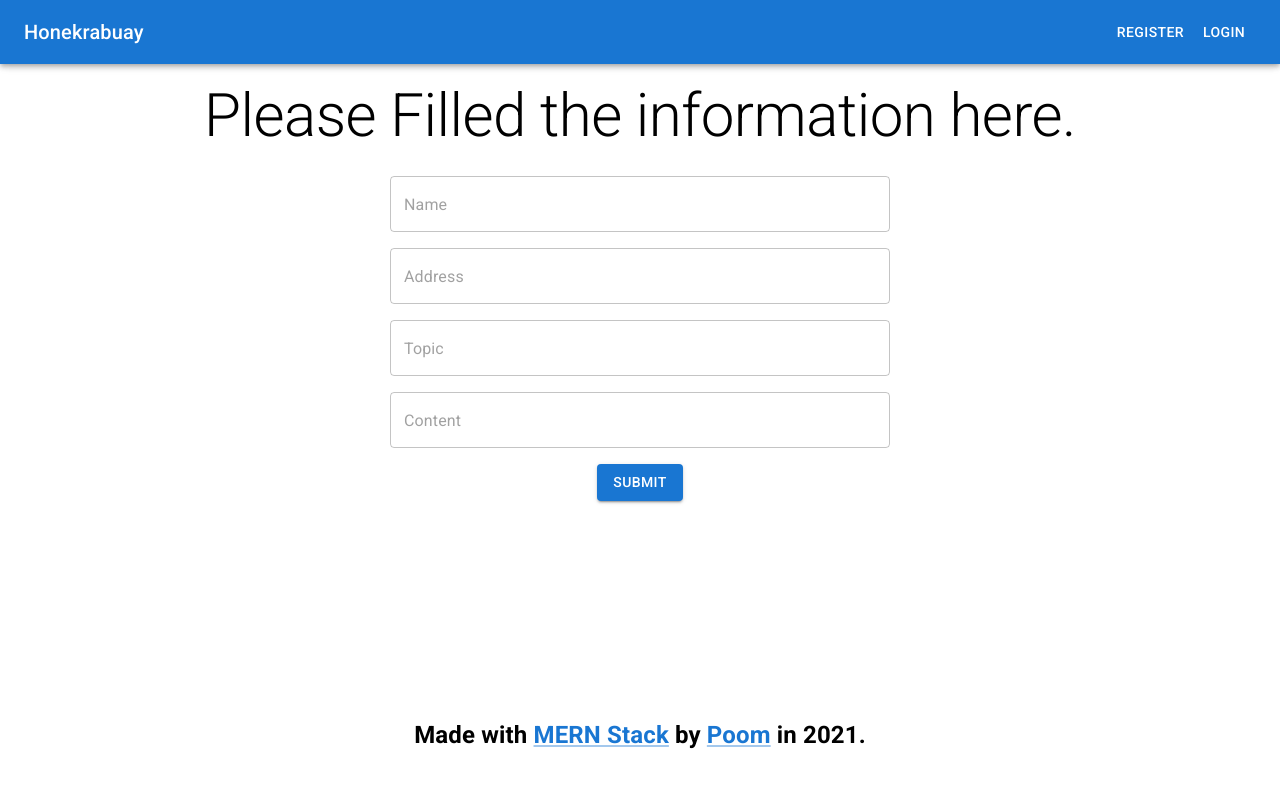
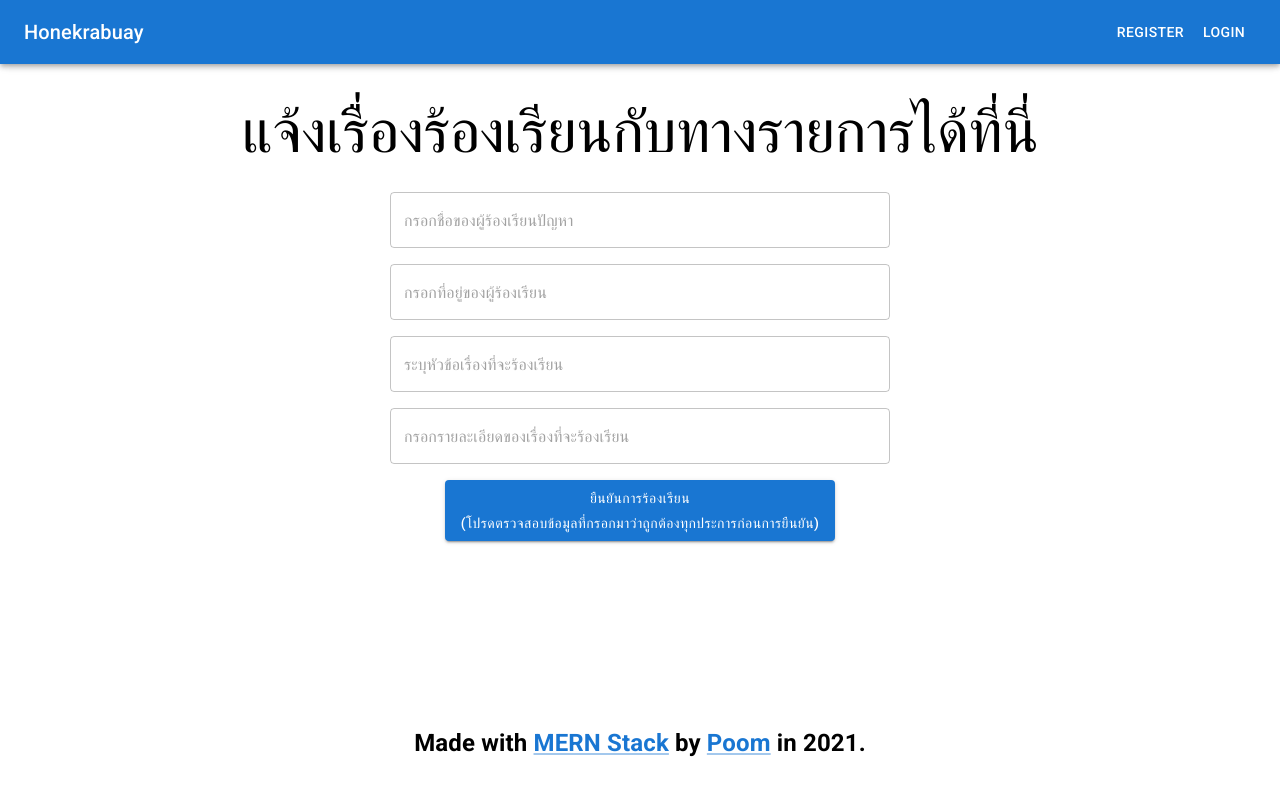
Before and after one commit to lebrancconvas/Honekrabuay, a React (Create React App) app in the folder client/: page /issueform in a window 1280 px wide. Shown: the top 794 px of the page. Built offline with nearby package versions, Linux system fonts and the light colour scheme.

Commit message:
✏️ Change Language from "EN" to "TH" and 💄 Alignment Change.

```diff
--- a/client/src/pages/content/IssueForm.jsx
+++ b/client/src/pages/content/IssueForm.jsx
@@ -21,28 +21,28 @@ const IssueForm = () => {
 
 	return (
 		<div>
-			<Box sx={{textAlign: 'center'}} mt={10}>
+			<Box sx={{textAlign: 'center'}} mt={12}>
 				<Box>
 					<Typography variant="h2">
-						Please Filled the information here.
+						แจ้งเรื่องร้องเรียนกับทางรายการได้ที่นี่
 					</Typography>
 				</Box>
 				<form onSubmit={handleIssue}>
 					<Box mt={3}>
-						<TextField type="text" placeholder="Name" sx={{width: 500}} onChange={event => setName(event.target.value)} />
+						<TextField type="text" placeholder="กรอกชื่อของผู้ร้องเรียนปัญหา" sx={{width: 500}} onChange={event => setName(event.target.value)} required/>
 					</Box>
 					<Box mt={2}>
-						<TextField type="text" placeholder="Address" sx={{width: 500}} onChange={event => setAddress(event.target.value)} />
+						<TextField type="text" placeholder="กรอกที่อยู่ของผู้ร้องเรียน" sx={{width: 500}} onChange={event => setAddress(event.target.value)} required/>
 					</Box>
 					<Box mt={2}>
-						<TextField type="text" placeholder="Topic" sx={{width: 500}} onChange={event => setTopic(event.target.value)} />
+						<TextField type="text" placeholder="ระบุหัวข้อเรื่องที่จะร้องเรียน" sx={{width: 500}} onChange={event => setTopic(event.target.value)} required/>
 					</Box>
 					<Box mt={2}>
-						<TextField type="text" placeholder="Content" sx={{width: 500}} onChange={event => setContent(event.target.value)} />
+						<TextField type="text" placeholder="กรอกรายละเอียดของเรื่องที่จะร้องเรียน" sx={{width: 500}} multiline={true} onChange={event => setContent(event.target.value)} required/>
 					</Box>
-					<Box mt={2} mb={27}>
+					<Box mt={2} mb={23}>
 						<Button type="submit" variant="contained">
-							Submit
+							ยืนยันการร้องเรียน<br />(โปรดตรวจสอบข้อมูลที่กรอกมาว่าถูกต้องทุกประการก่อนการยืนยัน)
 						</Button>
 					</Box>
 				</form>
```
